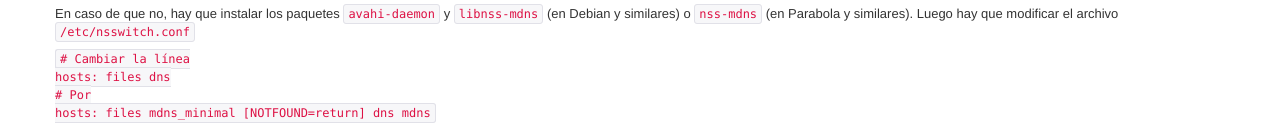
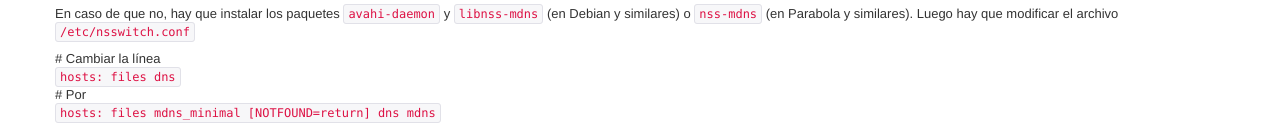
Before and after one commit to LibreVPN/librevpn.org, a plain HTML site: page index.html in a window 1280 px wide. Shown: the part 1273-1401 px from the top of the page. Drawn offline with Linux system fonts and the light colour scheme.

Commit message:
Explicación de Avahi - mejor formato

```diff
--- a/index.html
+++ b/index.html
@@ -157,10 +157,9 @@
         similares) o <code>nss-mdns</code> (en Parabola y similares).  Luego
         hay que modificar el archivo <code>/etc/nsswitch.conf</code></p>
 
-        <p><code># Cambiar la línea<br/>
-        hosts: files dns<br/>
+        <p># Cambiar la línea<br/><code>hosts: files dns</code><br/>
         # Por<br/>
-        hosts: files mdns_minimal [NOTFOUND=return] dns mdns </code></p>
+        <code>hosts: files mdns_minimal [NOTFOUND=return] dns mdns</code></p>
 
       </section>
 
```
